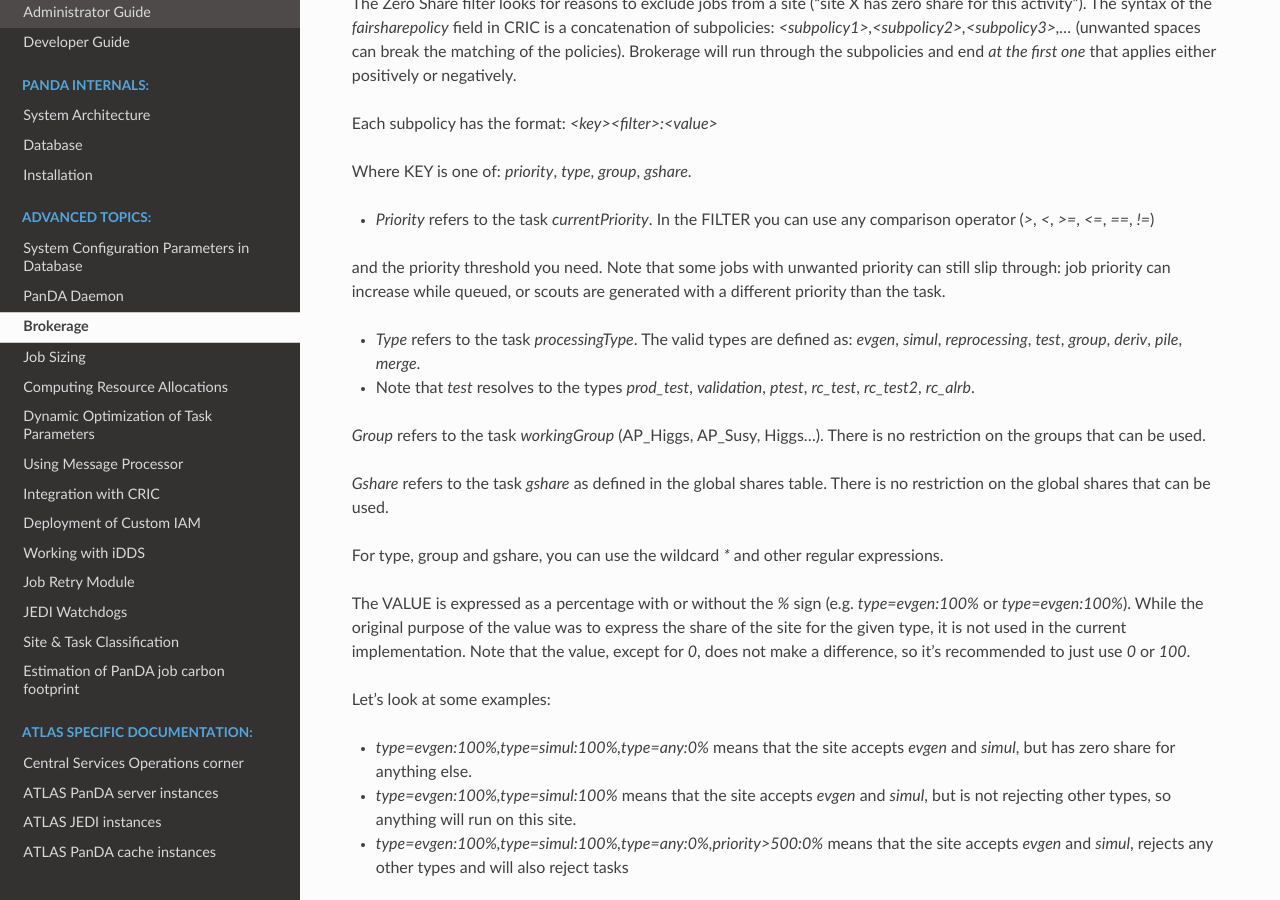
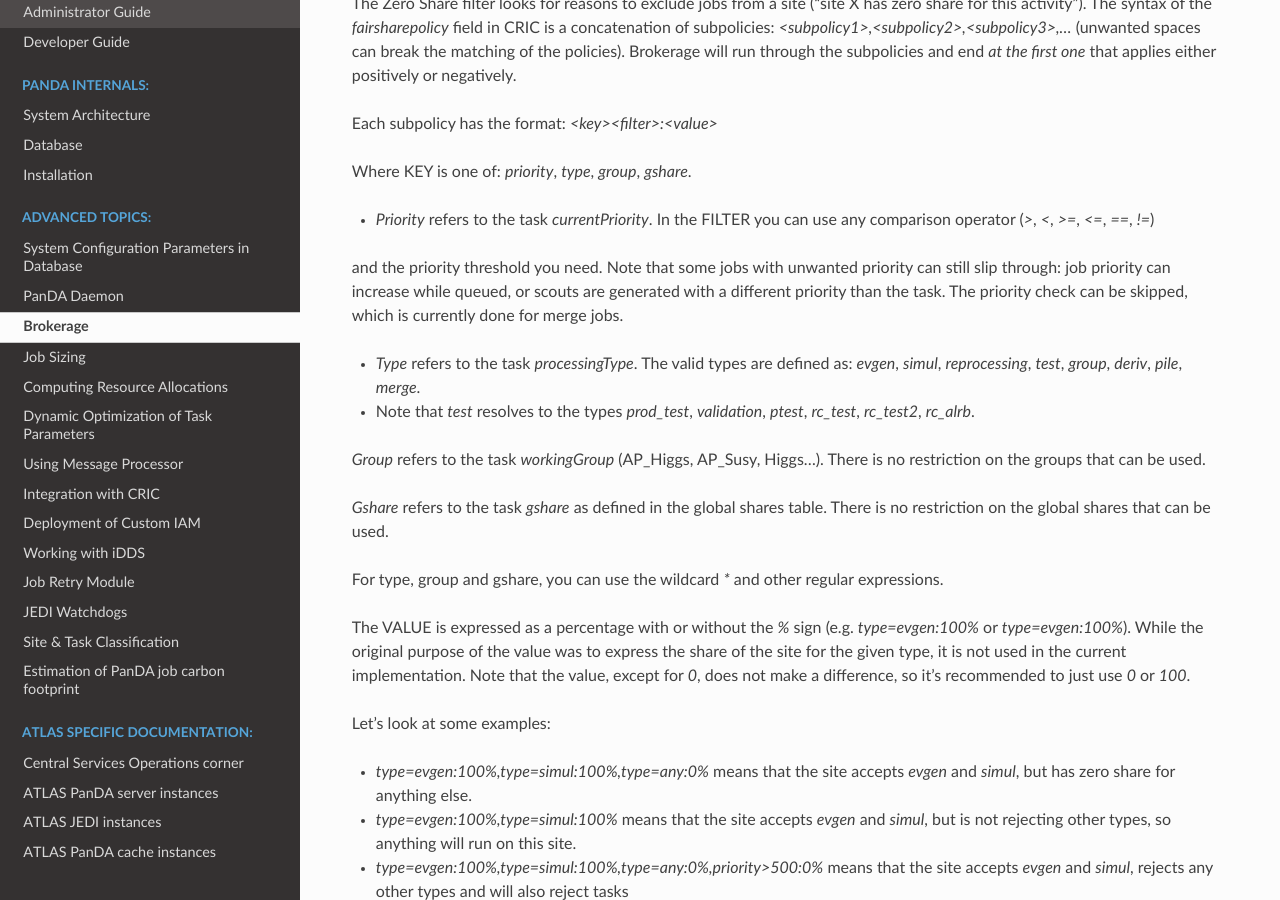
Before and after one commit to PanDAWMS/panda-docs, a Sphinx documentation site: the page built from docs/source/advanced/brokerage.rst, in a window 1280 px wide and 900 px high, scrolled down 8851 px. Built offline with Sphinx 7.4.7 and the Read the Docs theme 2.0.0, drawn with Linux system fonts in a browser that asks for light colours; pages that are not in the unit, such as notebooks, are missing from menus.

Commit message:
Merge jobs exception

```diff
--- a/docs/source/advanced/brokerage.rst
+++ b/docs/source/advanced/brokerage.rst
@@ -476,7 +476,7 @@ Where KEY is one of: `priority`, `type`, `group`, `gshare`.
 
 * `Priority` refers to the task `currentPriority`. In the FILTER you can use any comparison operator (`>`, `<`, `>=`, `<=`, `==`, `!=`)
 and the priority threshold you need. Note that some jobs with unwanted priority can still slip through: job priority can increase while queued, or scouts
-are generated with a different priority than the task.
+are generated with a different priority than the task. The priority check can be skipped, which is currently done for merge jobs.
 
 * `Type` refers to the task `processingType`. The valid types are defined as: `evgen`, `simul`, `reprocessing`, `test`, `group`, `deriv`, `pile`, `merge`.
 * Note that `test` resolves to the types `prod_test`, `validation`, `ptest`, `rc_test`, `rc_test2`, `rc_alrb`.
```
